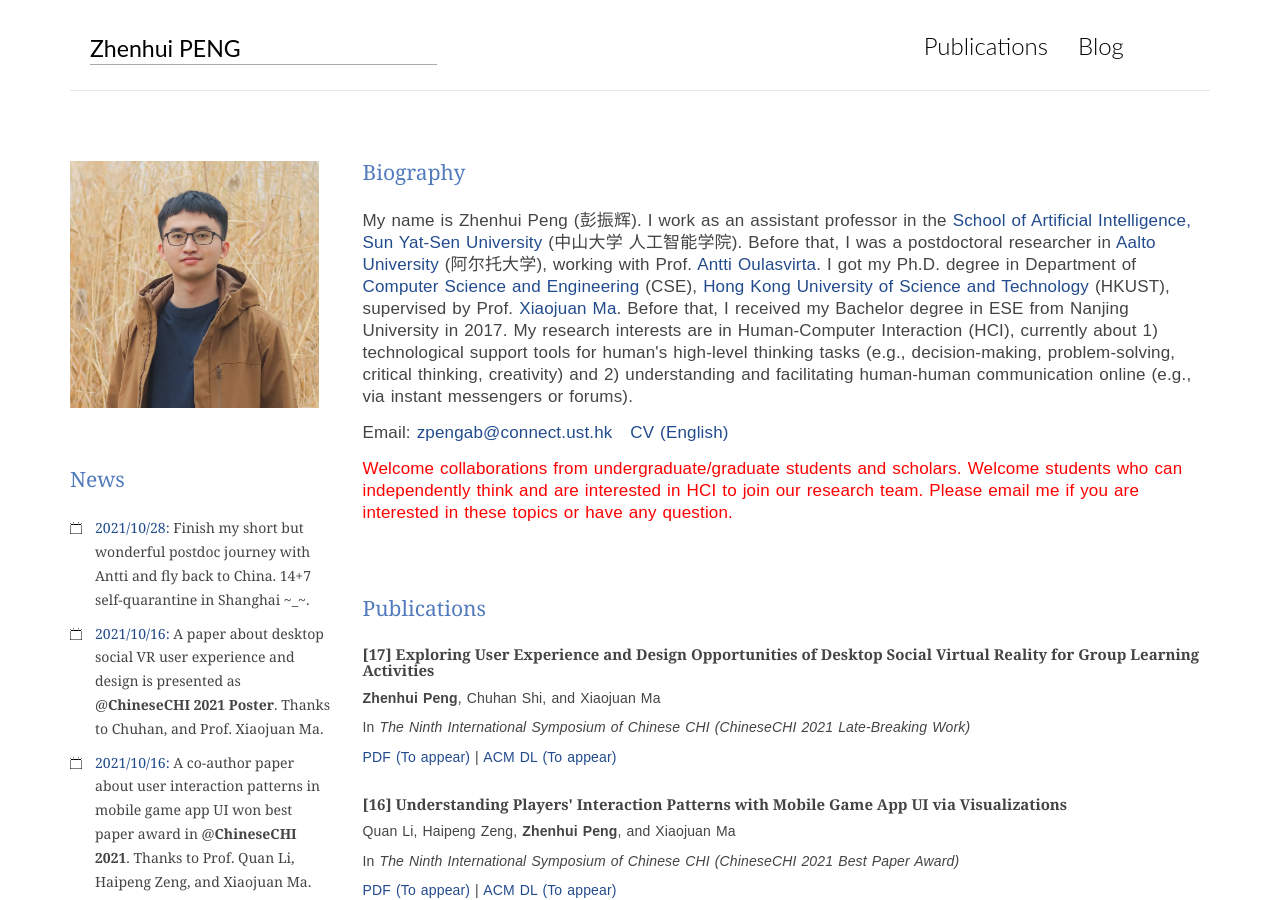
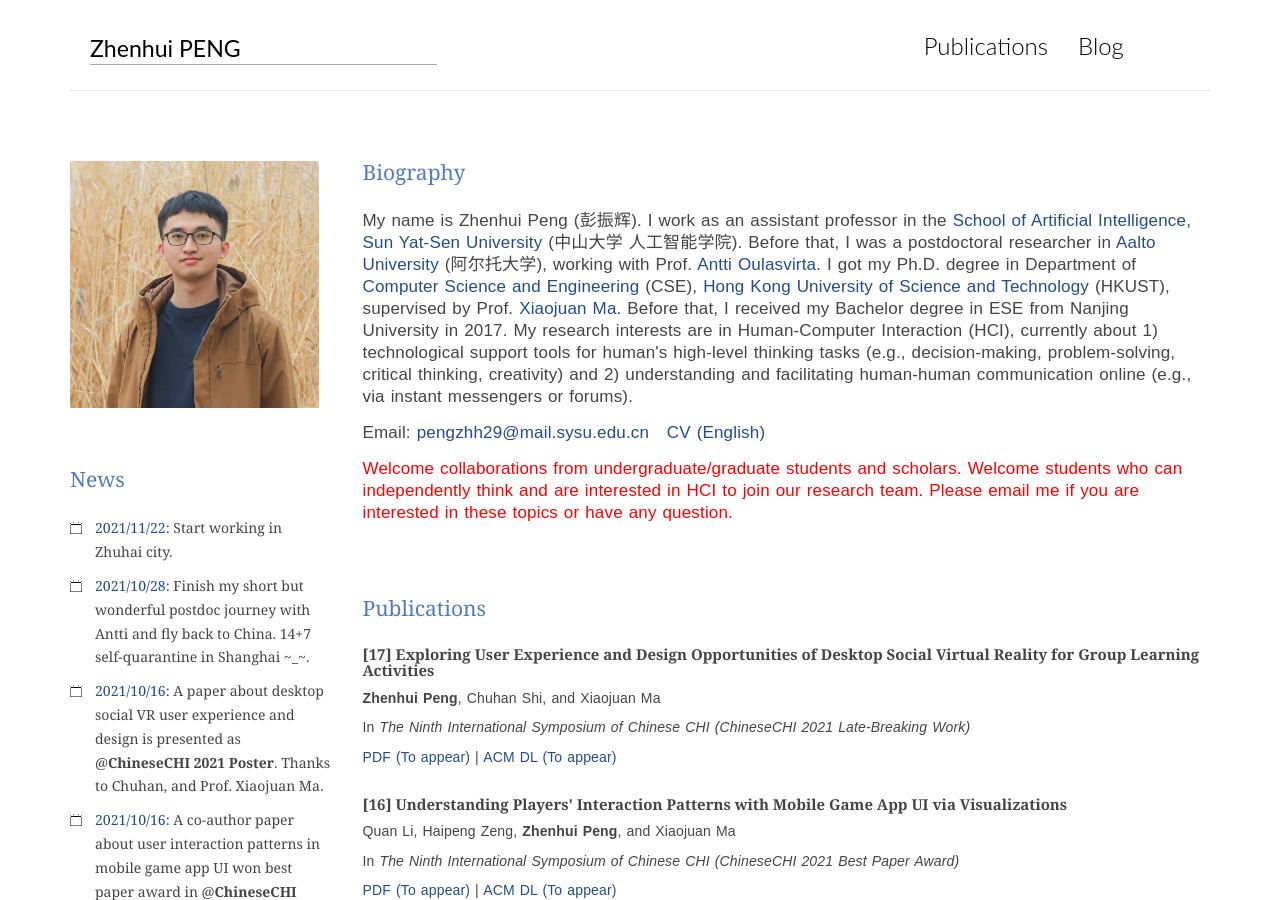
Before and after one commit to PenguinZhou/PenguinZhou.github.io, a Jekyll site: the page index.html, which Jekyll copies as it is, in a window 1280 px wide and 900 px high. Built offline with Jekyll 4.4.1, drawn with Linux system fonts in a browser that asks for light colours.

Commit message:
Update index.html

```diff
--- a/index.html
+++ b/index.html
@@ -72,6 +72,9 @@
                 <div class="widget widget-archives news">
                     <h3 class="widget-title">News</h3>
                     <ul>
+                        <li>
+                            <a>2021/11/22:</a> Start working in Zhuhai city.
+                        </li>
                         <li>
                             <a>2021/10/28:</a> Finish my short but wonderful postdoc journey with Antti and fly back to China. 14+7 self-quarantine in Shanghai ~_~.
                         </li>
@@ -186,7 +189,7 @@
                         <!-- Contact me via <a href="mailto:zpengab@connect.ust.hk">zpengab@connect.ust.hk</a> -->
                     </p>
                     <p>
-                        Email: <a href="mailto:zpengab@connect.ust.hk">zpengab@connect.ust.hk</a>&nbsp;&nbsp;
+                        Email: <a href="mailto:zpengab@connect.ust.hk">pengzhh29@mail.sysu.edu.cn</a>&nbsp;&nbsp;
                         <a href="docs/zhenhui_EN_Oversea_202110.pdf">CV (English)</a>&nbsp;
 <!--                         <a href="docs/zhenhui_ZH_China_202105.pdf">中文</a> -->
                         <!-- <a href="https://www.facebook.com/profile.php?id=100021381690938"><i class="fa fa-facebook-official" style="font-size:36px"></i></a>&nbsp;&nbsp;
```
